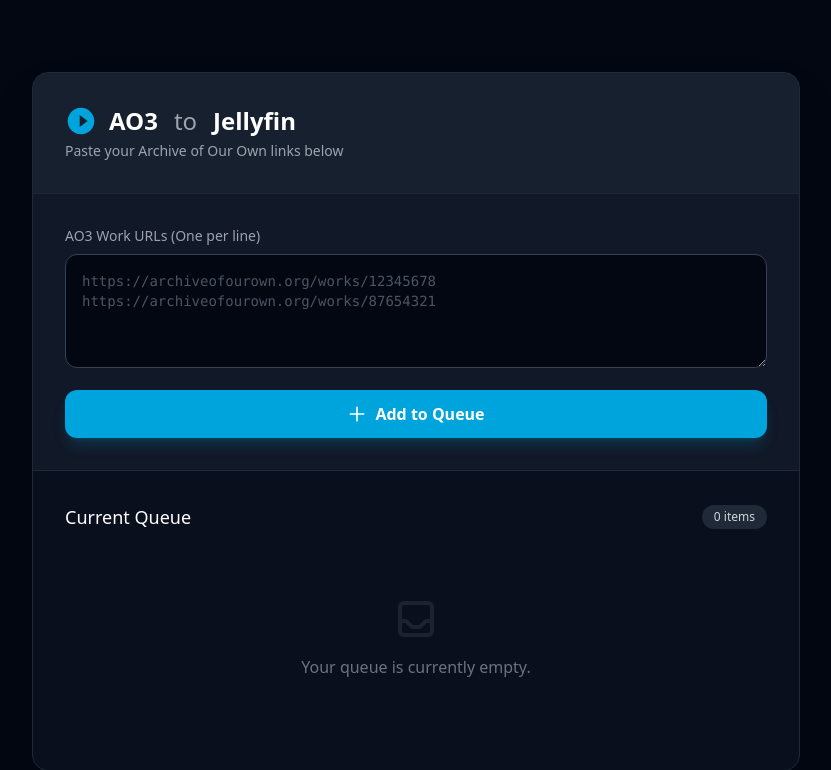
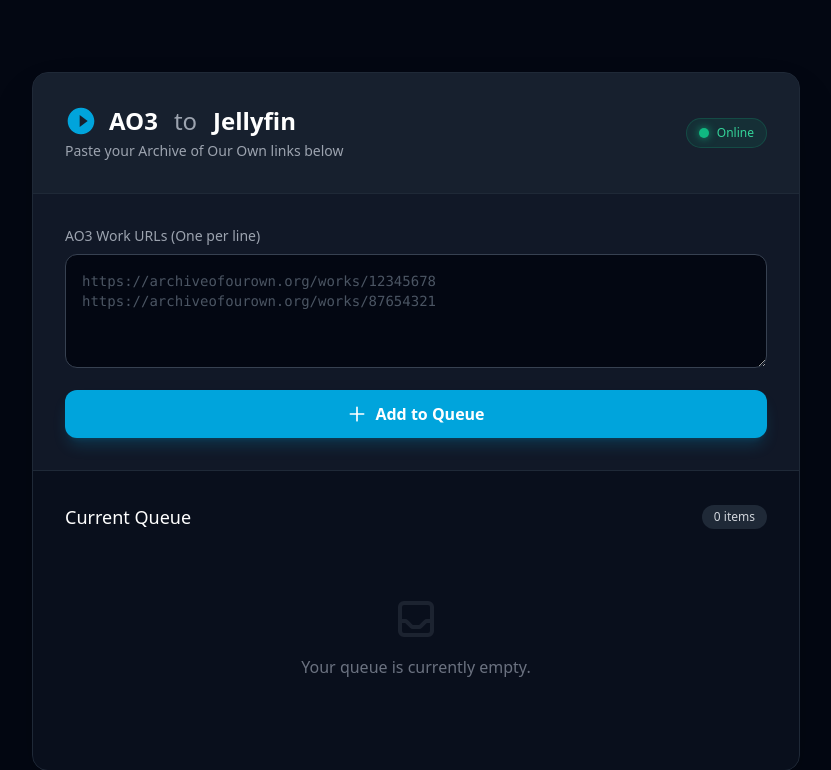
Before and after one commit to alyssaholland99/ao3-jellyfin-downloader, a Flask app: page / in a window 1280 px wide. Shown: the top 770 px of the page, without its empty margins (224-1055 px from the left). Run offline with Flask 3, Linux system fonts and the light colour scheme; data that the repository does not hold is empty; some libraries are stand-ins or nearby versions.

Commit message:
Added online/offline status indicator

```diff
--- a/src/app.py
+++ b/src/app.py
@@ -183,6 +183,16 @@ def status():
     with status_lock:
         return jsonify(queue_status)
 
+@app.route('/health', methods=['GET'])
+def health_check():
+    """Returns the current internet connectivity status."""
+    try:
+        # Quick 2-second check to see if the Pi can reach the outside world
+        requests.get("https://1.1.1.1", timeout=2)
+        return jsonify({"internet": True})
+    except requests.RequestException:
+        return jsonify({"internet": False})
+
 if __name__ == '__main__':
     try:
         ensure_network()
--- a/src/templates/index.html
+++ b/src/templates/index.html
@@ -32,6 +32,12 @@
                     AO3 <span class="text-gray-400 font-light mx-1">to</span> Jellyfin
                 </h1>
                 <p class="text-sm text-gray-400 mt-1">Paste your Archive of Our Own links below</p>
+            </div>
+
+                <!-- Network Status Indicator -->
+            <div class="flex items-center gap-2 bg-gray-950 border border-gray-700 rounded-full px-3 py-1.5 text-xs font-medium transition-colors duration-300" id="networkBadge">
+                <span class="w-2.5 h-2.5 rounded-full bg-gray-500 animate-pulse" id="networkDot"></span>
+                <span id="networkText" class="text-gray-400">Checking...</span>
             </div>
         </div>
 
@@ -162,13 +168,45 @@
             }
         }
 
+        async function checkNetwork() {
+            const badge = document.getElementById('networkBadge');
+            const dot = document.getElementById('networkDot');
+            const text = document.getElementById('networkText');
+
+            try {
+                const res = await fetch('/health');
+                const data = await res.json();
+
+                if (data.internet) {
+                    dot.className = 'w-2.5 h-2.5 rounded-full bg-emerald-500 shadow-[0_0_8px_rgba(16,185,129,0.8)]';
+                    text.textContent = 'Online';
+                    text.className = 'text-emerald-400';
+                    badge.className = 'flex items-center gap-2 bg-emerald-500/10 border border-emerald-500/20 rounded-full px-3 py-1.5 text-xs font-medium transition-colors duration-300';
+                } else {
+                    dot.className = 'w-2.5 h-2.5 rounded-full bg-red-500 shadow-[0_0_8px_rgba(239,68,68,0.8)]';
+                    text.textContent = 'Offline';
+                    text.className = 'text-red-400';
+                    badge.className = 'flex items-center gap-2 bg-red-500/10 border border-red-500/20 rounded-full px-3 py-1.5 text-xs font-medium transition-colors duration-300';
+                }
+            } catch (e) {
+                dot.className = 'w-2.5 h-2.5 rounded-full bg-gray-500';
+                text.textContent = 'Server Unreachable';
+                text.className = 'text-gray-400';
+                badge.className = 'flex items-center gap-2 bg-gray-900 border border-gray-700 rounded-full px-3 py-1.5 text-xs font-medium transition-colors duration-300';
+            }
+        }
+
         function escapeHtml(str) {
             return str.replace(/&/g, "&amp;").replace(/</g, "&lt;").replace(/>/g, "&gt;").replace(/"/g, "&quot;").replace(/'/g, "&#039;");
         }
 
         // Auto-refresh the queue list every 2 seconds
         setInterval(fetchStatus, 2000);
+        setInterval(checkNetwork, 10000);
+
+        // Initial calls
         fetchStatus();
+        checkNetwork();
     </script>
 </body>
 </html>
```
